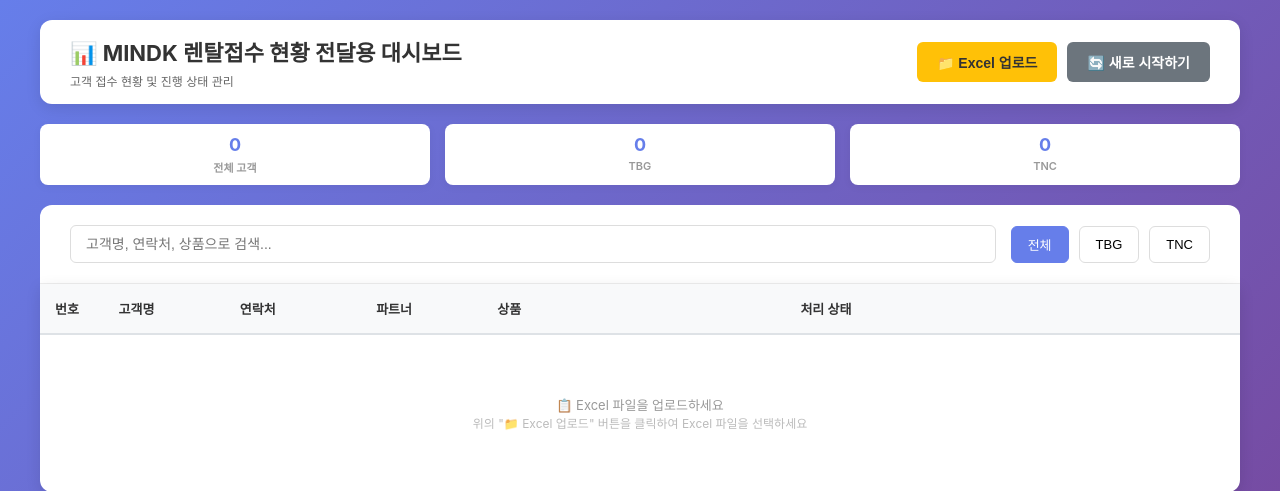
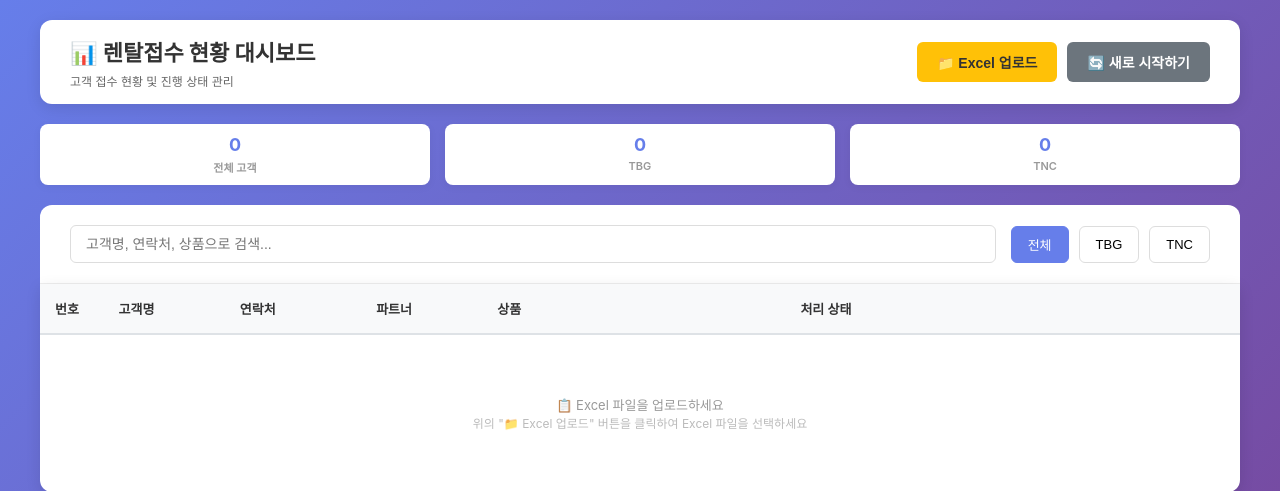
Before and after one commit to hrchang517/claud, a Flask app: page / in a window 1280 px wide. Shown: the top 491 px of the page. Run offline with Flask 3, Linux system fonts and the light colour scheme.

Commit message:
대시보드 제목 수정: '렌탈접수 현황 대시보드'

```diff
--- a/templates/dashboard.html
+++ b/templates/dashboard.html
@@ -245,7 +245,7 @@
     <div class="container">
         <div class="header">
             <div class="header-left">
-                <h1>📊 MINDK 렌탈접수 현황 전달용 대시보드</h1>
+                <h1>📊 렌탈접수 현황 대시보드</h1>
                 <p>고객 접수 현황 및 진행 상태 관리</p>
             </div>
             <div class="header-right">
```
